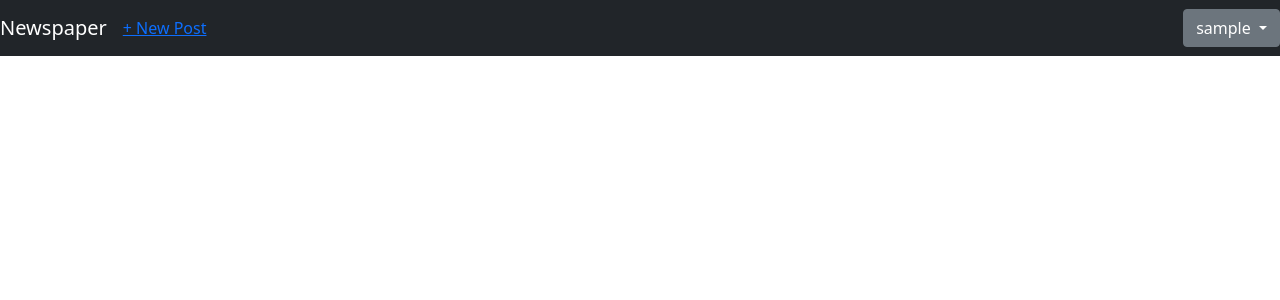
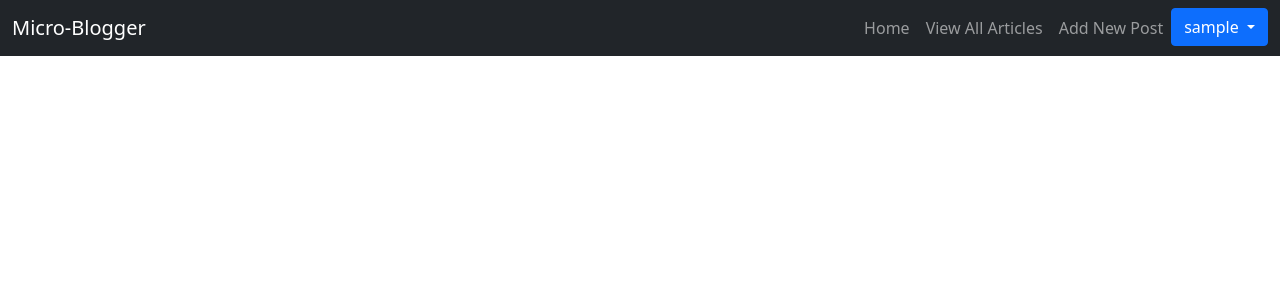
Before and after one commit to KevonneM/KM-Micro-Blogger, a Django app: page /articles/ in a window 1280 px wide. Shown: the top 300 px of the page. Run offline with Django 3.2, Linux system fonts and the light colour scheme; the visitor is signed in with stand-in values (Sample User, id 1); data that the repository does not hold is empty; some libraries are stand-ins or nearby versions.

Commit message:
Fixed navbar responsiveness.

```diff
--- a/templates/base.html
+++ b/templates/base.html
@@ -12,44 +12,50 @@ initial-scale=1, shrink-to-fit=no">
 <title>{% block title %}Newspaper App{% endblock title %}</title>
 </head>
 <body>
-    <nav class="navbar navbar-expand-md navbar-dark bg-dark mb-4">
 
-        <a class="navbar-brand" href="{% url 'home' %}">Newspaper</a>
-        <button class="navbar-toggler" type="button" data-toggle="collapse"
-        data-target="#navbarCollapse" aria-controls="navbarCollapse"
-        aria-expanded="false" aria-label="Toggle navigation">
+    <nav class="navbar navbar-expand-lg navbar-dark bg-dark">
+        <div class="container-fluid">
+          <a class="navbar-brand" href="{% url 'home' %}">Micro-Blogger</a>
+          <button class="navbar-toggler" type="button" data-bs-toggle="collapse" data-bs-target="#navbarNavAltMarkup" aria-controls="navbarNavAltMarkup" aria-expanded="false" aria-label="Toggle navigation">
             <span class="navbar-toggler-icon"></span>
           </button>
 
           {% if user.is_authenticated %}
 
-            <ul class="navbar-nav me-auto">
-                <li class="nav-item"><a href="{% url 'article_new' %}">+ New Post</a></li>
-            </ul>
+          <div class="collapse navbar-collapse" id="navbarNavAltMarkup">
+            <div class="navbar-nav ms-auto">
+              <a class="nav-link" aria-current="page" href="{% url 'home' %}">Home</a>
+              <a class="nav-link" href="{% url 'article_list' %}">View All Articles</a>
+              <a class="nav-link" href="{% url 'article_new' %}">Add New Post</a>
 
-        <ul class="navbar-nav ms-auto">
               <div class="dropdown">
-            <a class="btn btn-secondary dropdown-toggle" href="#" role="button" id="dropdownMenuLink" data-bs-toggle="dropdown" aria-expanded="false">
+                <button class="btn btn-primary dropdown-toggle" type="button" id="dropdownMenuButton1" data-bs-toggle="dropdown" aria-expanded="false">
                   {{ user.username }}
-            </a>
-
-            <ul class="dropdown-menu dropdown-menu-end" aria-labelledby="dropdownMenuLink">
+                </button>
+                <ul class="dropdown-menu" aria-labelledby="dropdownMenuButton1">
                   <li><a class="dropdown-item" href="{% url 'password_change' %}">Change Password</a></li>
                   <li><a class="dropdown-item" href="{% url 'logout' %}">Log Out</a></li>
                 </ul>
-        </ul>
+              </div>
+
+            </div>
+          </div>
+
           {% else %}
-            <form class="form-inline ms-auto">
-                <a href="{% url 'login' %}" class="btn btn-outline-secondary">
-                Log In</a>
-                <a href="{% url 'signup' %}" class="btn btn-primary ml-2">
-                Sign up</a>
-                <a href="{% url 'password_reset' %}"><button class="btn btn-sm btn-outline-secondary" type="button">Password Reset</button></a>
 
-            </form>
+          <div class="collapse navbar-collapse" id="navbarNavAltMarkup">
+            <div class="navbar-nav ms-auto">
+              <a class="nav-link" aria-current="page" href="{% url 'home' %}">Home</a>
+              <a class="nav-link" href="{% url 'signup' %}">Sign up</a>
+              <a class="nav-link" href="{% url 'login' %}">Log in</a>
+              <a class="nav-link" href="{% url 'password_reset' %}">Forgot Password?</a>
+            </div>
+          </div>
+
           {% endif %}
         </div>
       </nav>
+
 <div class="container">
     {% block content %}
     {% endblock content %}
```
Lines whose indentation alone changed are shown as unchanged.
